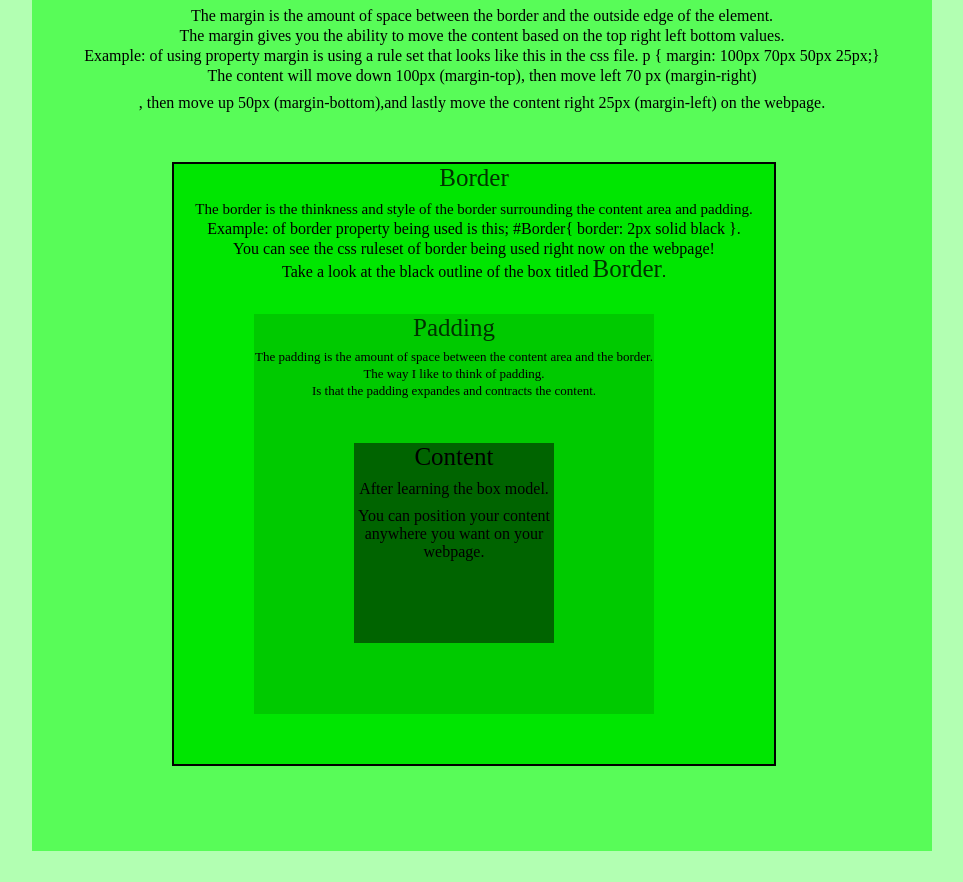
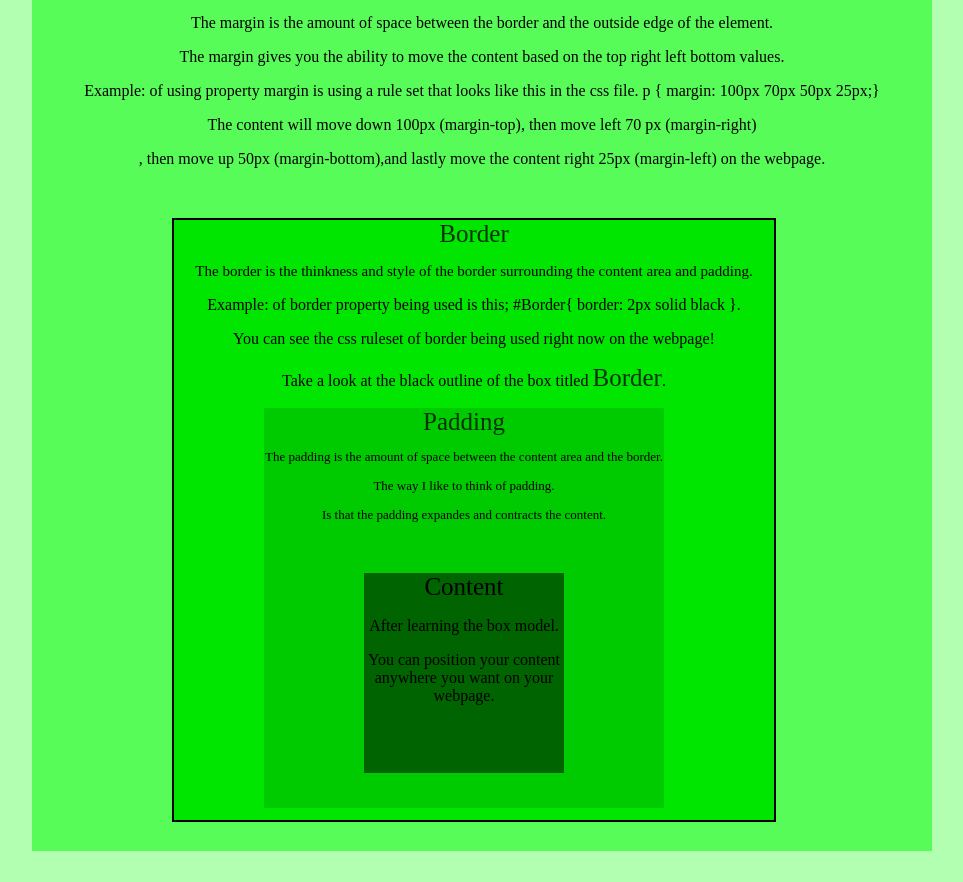
Before and after one commit to unseenunheardunknown/CSS-BOX-MODEL, a plain HTML site: page index.html in a window 1280 px wide. Shown: the part 139-1021 px from the top of the page, without its empty margins (158-1121 px from the left). Drawn offline with Linux system fonts and the light colour scheme.

Commit message:
Update index.css

```diff
--- a/index.css
+++ b/index.css
@@ -27,7 +27,7 @@ body{
 #Padding{
 
     text-align: center;
-    margin: 40px 80px;
+    margin: 1px 90px;
     width: 400px;
     height: 400px;
     background-color: rgba(0,200,0,.9);
@@ -51,9 +51,6 @@ body{
     font-weight: 900px;
     color: rgb(0,50,0);
 
-}
-p{
-    line-height:4px;
 }
 
 .Model{
```
